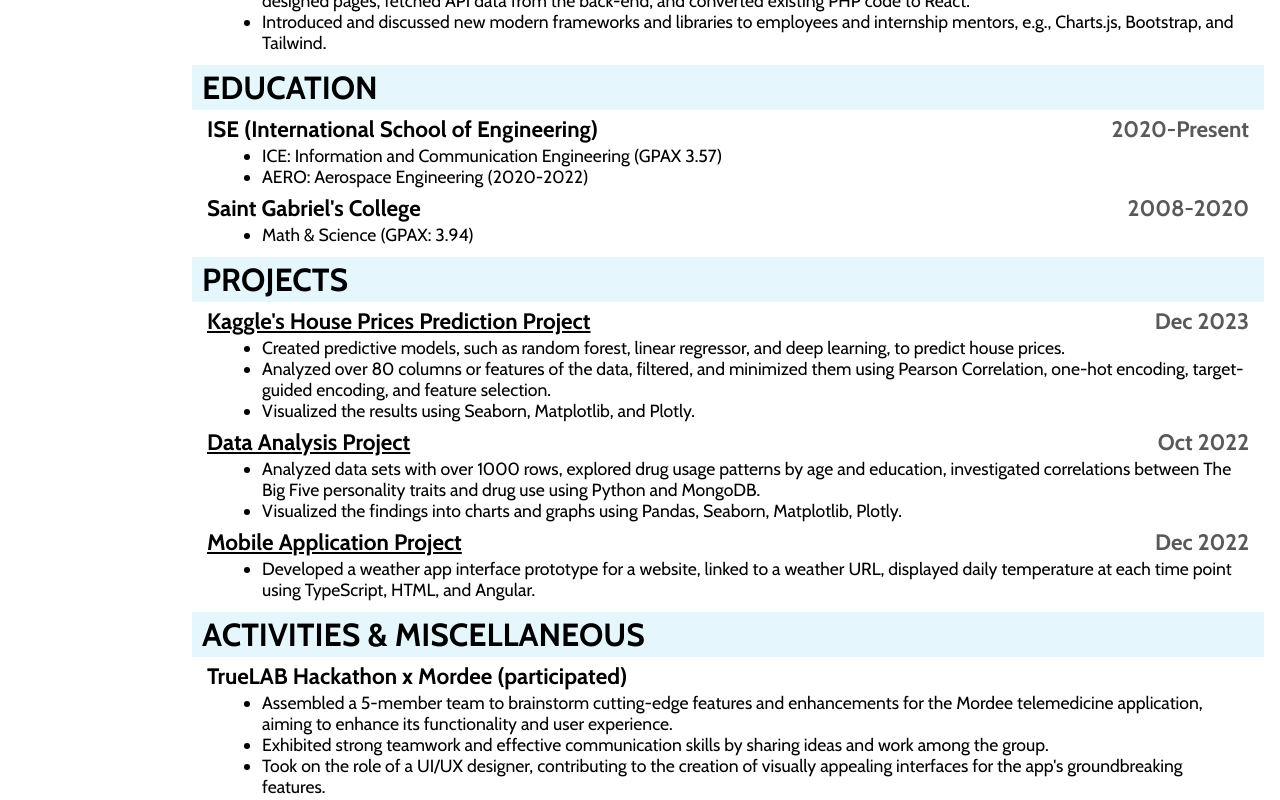
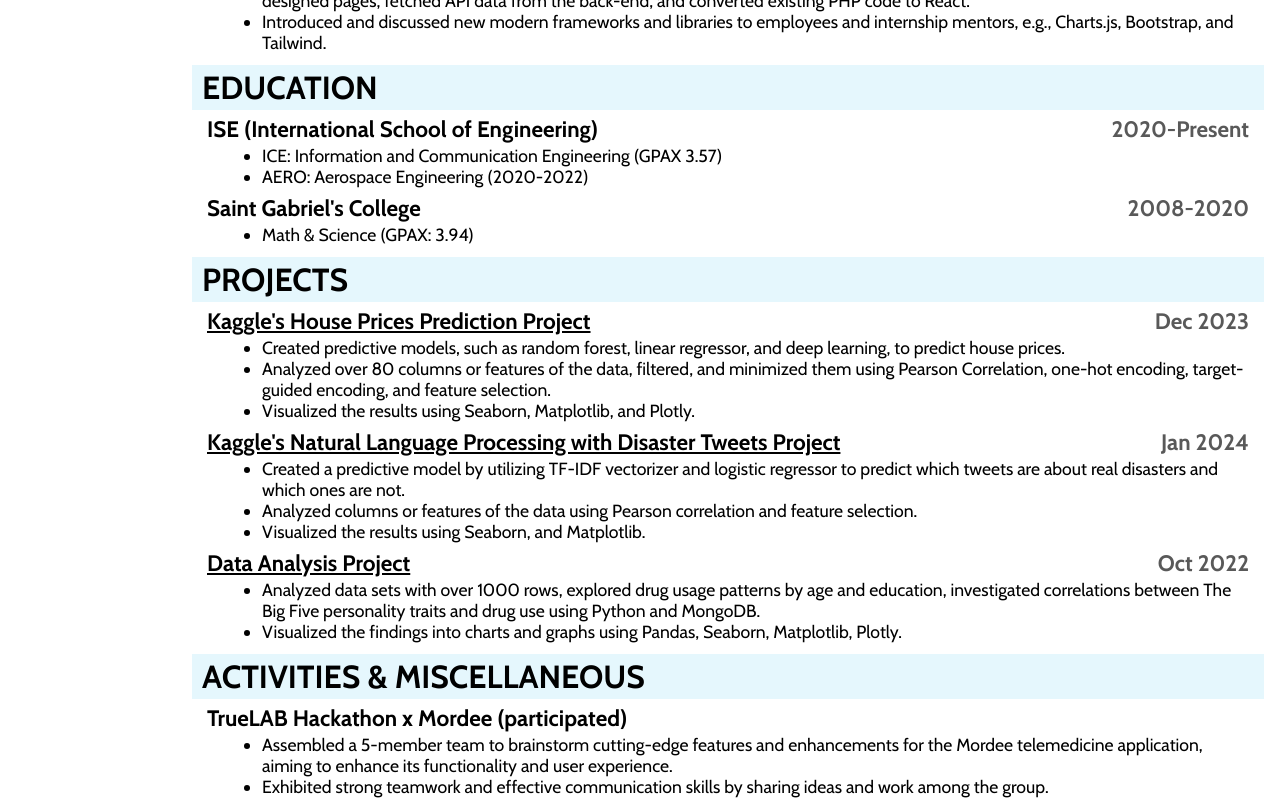
Before and after one commit to PannSengpanich/cv-application, a React (Create React App) app: page / in a window 1280 px wide. Shown: the part 445-1245 px from the top of the page. Built offline with nearby package versions, Linux system fonts and the light colour scheme.

Commit message:
Update data.js

```diff
--- a/src/data.js
+++ b/src/data.js
@@ -77,8 +77,18 @@ export const ProjData = [
       "Analyzed over 80 columns or features of the data, filtered, and minimized them using Pearson Correlation, one-hot encoding, target-guided encoding, and feature selection. ",
       "Visualized the results using Seaborn, Matplotlib, and Plotly.",
     ],
-    url: "https://www.kaggle.com/code/pannsengpanich/pann-sengpanich-s-house-prices-analysis",
+    url: "https://www.kaggle.com/code/pannsengpanich/house-prices-analysis",
     date: "Dec 2023",
+  },
+  {
+    head: "Kaggle's Natural Language Processing with Disaster Tweets Project",
+    details: [
+      "Created a predictive model by utilizing TF-IDF vectorizer and logistic regressor to predict which tweets are about real disasters and which ones are not.",
+      "Analyzed columns or features of the data using Pearson correlation and feature selection.",
+      "Visualized the results using Seaborn, and Matplotlib.",
+    ],
+    url: "https://www.kaggle.com/pannsengpanich/natural-language-processing-with-disaster-tweets",
+    date: "Jan 2024",
   },
   {
     head: "Data Analysis Project",
@@ -88,14 +98,6 @@ export const ProjData = [
     ],
     url: "https://colab.research.google.com/drive/1pYmnTwF9VLCE29P57JlTQup9JD_9TPzP",
     date: "Oct 2022",
-  },
-  {
-    head: "Mobile Application Project ",
-    details: [
-      "Developed a weather app interface prototype for a website, linked to a weather URL, displayed daily temperature at each time point using TypeScript, HTML, and Angular.",
-    ],
-    url: "https://github.com/PannSengpanich/WeatherProvider-LastClassDemo-",
-    date: "Dec 2022",
   },
 ];
 export const MisData = [
@@ -109,6 +111,13 @@ export const MisData = [
     ],
     url: "",
   },
+  // {
+  //   head: "Member of New Investor Program for Society (NIP-S 35)",
+  //   details: [
+  //     "Acquired insights in diverse investments, including social entrepreneurship, cryptocurrency, and digital assets. Explored Thailand's Stock Exchange for insights into stock origins, financial planning, and alternative investments.",
+  //   ],
+  //   url: "",
+  // },
   {
     head: "ChAMP: Chulalongkorn Alumni Mentorship Program 12 (as a mentee)",
     details: [
@@ -116,13 +125,7 @@ export const MisData = [
     ],
     url: "",
   },
-  // {
-  //   head: "Member of New Investor Program for Society (NIP-S 35)",
-  //   details: [
-  //     "Acquired knowledge in investment, including social entrepreneurship, cryptocurrency, digital assets, and trend analysis, visited the Stock Exchange of Thailand to understand stocks' origins, future financial planning, and alternative investment skills beyond bank deposits.",
-  //   ],
-  //   url: "",
-  // },
+
   // {
   //   head: "3rd Prize in the ISE Exploring Engineering World Competition 2021",
   //   details: [
```
